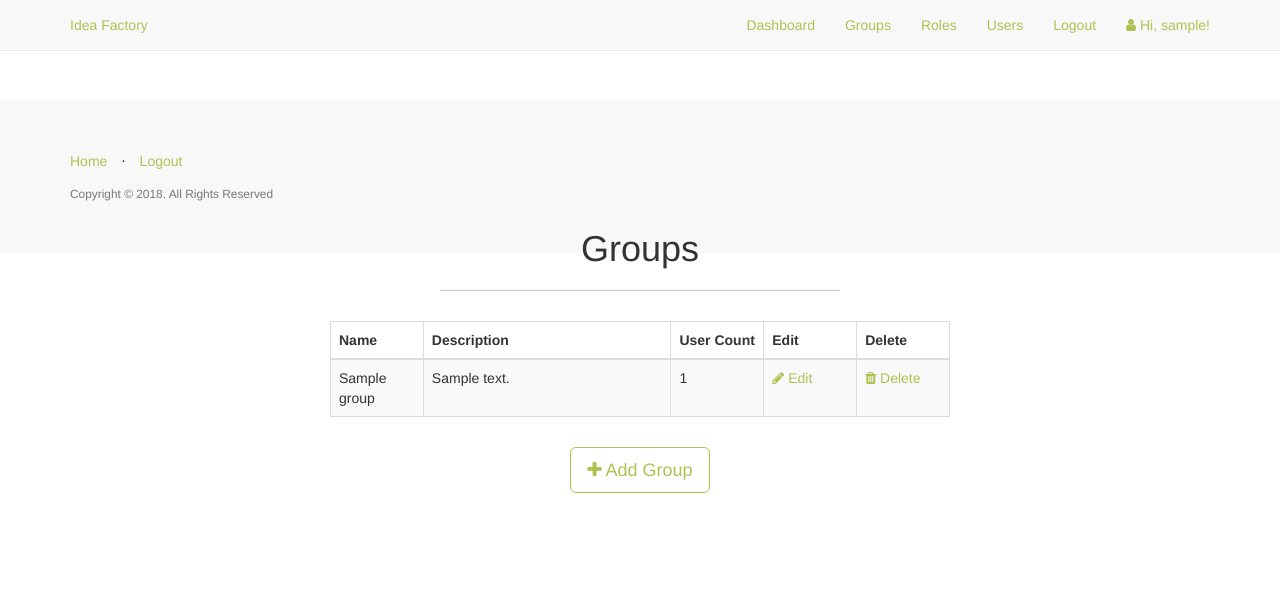
After one commit to sgwired/ideas, a Flask app: page /admin/groups in a window 1280 px wide. The commit adds this page. Shown: the top 610 px of the page. Run offline with Flask 2, Linux system fonts and the light colour scheme; a user stored in the database is signed in; tables that the repository leaves empty hold one stand-in row (values such as "Sample post"); parts of the project's set-up code (start-up, migrations or seed data) failed here and were passed over; some libraries are stand-ins or nearby versions.

Commit message:
added group edit

```diff
--- a/app/admin/views.py
+++ b/app/admin/views.py
@@ -0,0 +1,111 @@
+from flask import abort, flash, redirect, render_template, url_for
+from flask_login import current_user, login_required
+
+from . import admin
+from app.admin.forms import GroupForm
+from .. import db
+from ..models import Group
+
+
+def check_admin():
+    """
+    Prevent non-admins from accessing the page
+    """
+    if not current_user.is_admin:
+        abort(403)
+
+
+# Group Views
+
+
+@admin.route('/groups', methods=['GET', 'POST'])
+@login_required
+def list_groups():
+    """
+    List all groups
+    """
+    check_admin()
+
+    groups = Group.query.all()
+
+    return render_template('admin/groups/groups.html',
+                           groups=groups, title="Groups")
+
+
+@admin.route('/groups/add', methods=['GET', 'POST'])
+@login_required
+def add_group():
+    """
+    Add a group to the database
+    """
+    check_admin()
+
+    add_group = True
+
+    form = GroupForm()
+    if form.validate_on_submit():
+        group = Group(name=form.name.data,
+                                description=form.description.data)
+        try:
+            # add group to the database
+            db.session.add(group)
+            db.session.commit()
+            flash('You have successfully added a new group.')
+        except:
+            # in case group name already exists
+            flash('Error: group name already exists.')
+
+        # redirect to groups page
+        return redirect(url_for('admin.list_groups'))
+
+    # load group template
+    return render_template('admin/groups/group.html', action="Add",
+                           add_group=add_group, form=form,
+                           title="Add Group")
+
+
+@admin.route('/groups/edit/<int:id>', methods=['GET', 'POST'])
+@login_required
+def edit_group(id):
+    """
+    Edit a group
+    """
+    check_admin()
+
+    add_group = False
+
+    group = Group.query.get_or_404(id)
+    form = GroupForm(obj=group)
+    if form.validate_on_submit():
+        group.name = form.name.data
+        group.description = form.description.data
+        db.session.commit()
+        flash('You have successfully edited the group.')
+
+        # redirect to the groups page
+        return redirect(url_for('admin.list_groups'))
+
+    form.description.data = group.description
+    form.name.data = group.name
+    return render_template('admin/groups/group.html', action="Edit",
+                           add_group=add_group, form=form,
+                           group=group, title="Edit Group")
+
+
+@admin.route('/groups/delete/<int:id>', methods=['GET', 'POST'])
+@login_required
+def delete_group(id):
+    """
+    Delete a group from the database
+    """
+    check_admin()
+
+    group = Group.query.get_or_404(id)
+    db.session.delete(group)
+    db.session.commit()
+    flash('You have successfully deleted the group.')
+
+    # redirect to the groups page
+    return redirect(url_for('admin.list_groups'))
+
+    return render_template(title="Delete Group")
--- a/app/static/css/style.css
+++ b/app/static/css/style.css
@@ -104,3 +104,20 @@ height: auto !important;
 height: 100%;
 margin: 0 auto -4em;
 }
+
+.outer {
+  display: table;
+  position: absolute;
+  height: 70%;
+  width: 100%;
+}
+
+.middle {
+  display: table-cell;
+  vertical-align: middle;
+}
+
+.inner {
+  margin-left: auto;
+  margin-right: auto;
+}
--- /dev/null
+++ b/app/templates/admin/groups/groups.html
@@ -0,0 +1,69 @@
+{% import "bootstrap/utils.html" as utils %}
+{% extends "base.html" %}
+{% block title %}Groups{% endblock %}
+{% block body %}
+{{ super() }}
+<div class="content-section">
+  <div class="outer">
+    <div class="middle">
+      <div class="inner">
+        <br/>
+        {{ utils.flashed_messages() }}
+        <br/>
+        <h1 style="text-align:center;">Groups</h1>
+        {% if groups %}
+          <hr class="intro-divider">
+          <div class="center">
+            <table class="table table-striped table-bordered">
+              <thead>
+                <tr>
+                  <th width="15%"> Name </th>
+                  <th width="40%"> Description </th>
+                  <th width="15%"> User Count </th>
+                  <th width="15%"> Edit </th>
+                  <th width="15%"> Delete </th>
+                </tr>
+              </thead>
+              <tbody>
+              {% for group in groups %}
+                <tr>
+                  <td> {{ group.name }} </td>
+                  <td> {{ group.description }} </td>
+                  <td>
+                    {% if group.users %}
+                      {{ group.users.count() }}
+                    {% else %}
+                      0
+                    {% endif %}
+                  </td>
+                  <td>
+                    <a href="{{ url_for('admin.edit_group', id=group.id) }}">
+                      <i class="fa fa-pencil"></i> Edit
+                    </a>
+                  </td>
+                  <td>
+                    <a href="{{ url_for('admin.delete_group', id=group.id) }}">
+                      <i class="fa fa-trash"></i> Delete
+                    </a>
+                  </td>
+                </tr>
+              {% endfor %}
+              </tbody>
+            </table>
+          </div>
+          <div style="text-align: center">
+        {% else %}
+          <div style="text-align: center">
+            <h3> No groups have been added. </h3>
+            <hr class="intro-divider">
+        {% endif %}
+          <a href="{{ url_for('admin.add_group') }}" class="btn btn-default btn-lg">
+            <i class="fa fa-plus"></i>
+            Add Group
+          </a>
+        </div>
+      </div>
+    </div>
+  </div>
+</div>
+{% endblock %}
--- a/app/templates/base.html
+++ b/app/templates/base.html
@@ -24,7 +24,7 @@
                 {% if current_user.is_authenticated %}
                   {% if current_user.is_admin %}
                     <li><a href="{{ url_for('home.admin_dashboard') }}">Dashboard</a></li>
-                    <li><a href="#">Groups</a></li>
+                    <li><a href="{{ url_for('admin.list_groups') }}">Groups</a></li>
                     <li><a href="#">Roles</a></li>
                     <li><a href="#">Users</a></li>
                   {% else %}
```
Also changed, not shown: app/admin/forms.py (+12 -0 lines), app/templates/admin/groups/group.html (added, +29 -0 lines).
